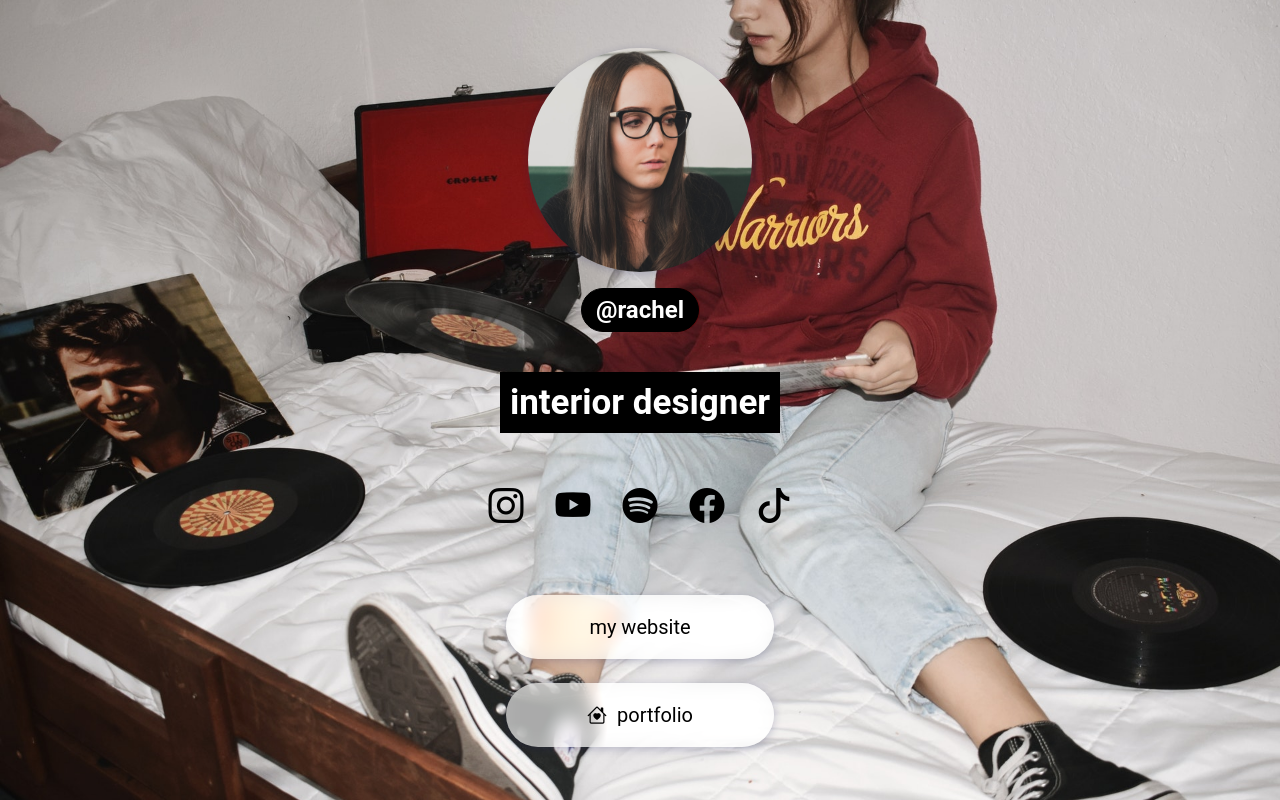
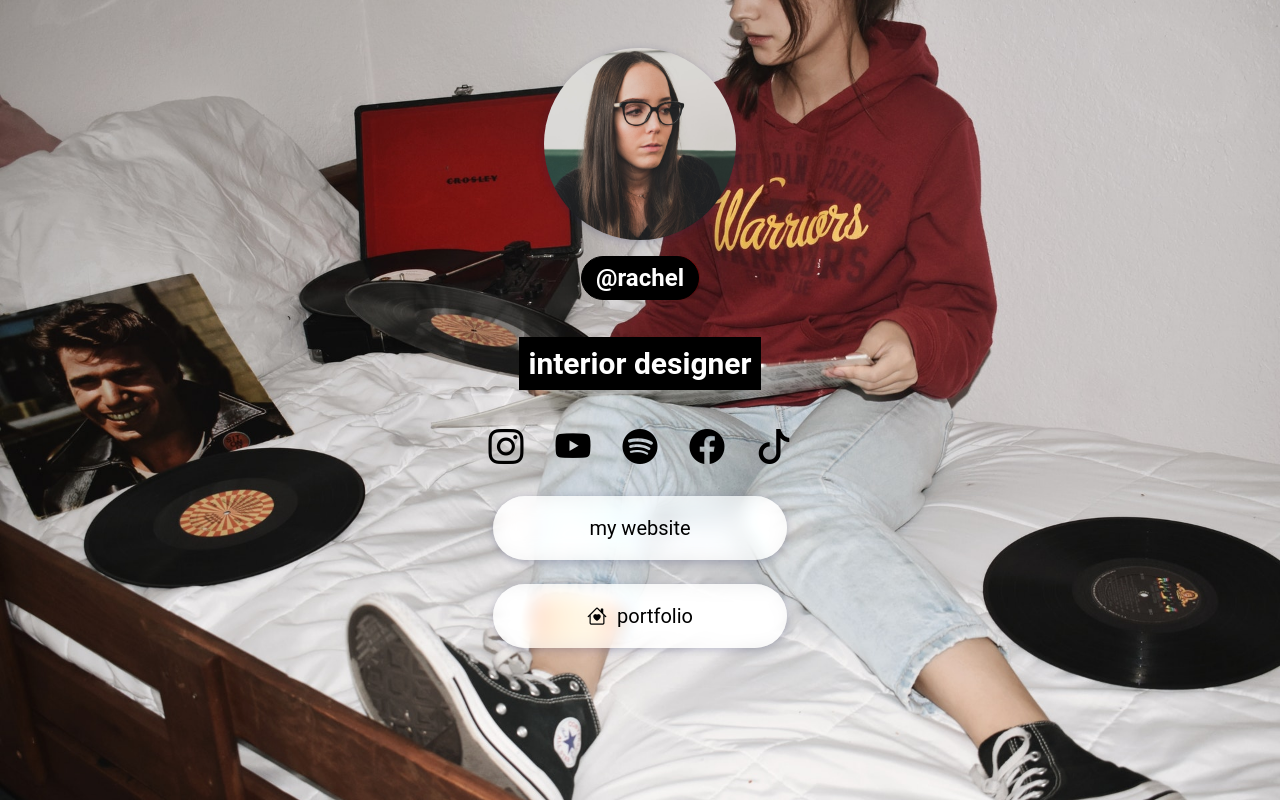
Before and after one commit to franvernette/LinkBio, a plain HTML site: page index.html in a window 1280 px wide. Drawn offline with nearby package versions, Linux system fonts and the light colour scheme.

Commit message:
Update style.css

```diff
--- a/style.css
+++ b/style.css
@@ -30,11 +30,11 @@ header {
 }
 .icon1{
 padding:1em;
-
+padding-bottom:0.1em;
 }
 header > img {
-  width: 14em;
-  height: 14em;
+  width: 12em;
+  height: 12em;
   border-radius: 100%;
   border: rgb(28 32 93 / 50%) 0px 2px 8px 0px;
 
@@ -60,7 +60,7 @@ ul {
   list-style: none;
   margin: 0 auto;
 
-  padding: 1em;
+  padding:0.2em;
   max-width: 300px;
 }
 
@@ -110,13 +110,23 @@ a {
   display: flex;
   flex-direction: column;
   align-items: center;
+    justify-content: center;
+
 }
 
+.maybe{
+  display: flex;
+  align-items: center;
+  padding-left: 2em
+    justify-content: center;
+
+
+}
 h1{
 border: solid;
 border-color: black;
 background-color: black;
-  font-size: 35px;
+  font-size: 30px;
   text-align: center;
   color: white;
   padding: 0.2em;
```
